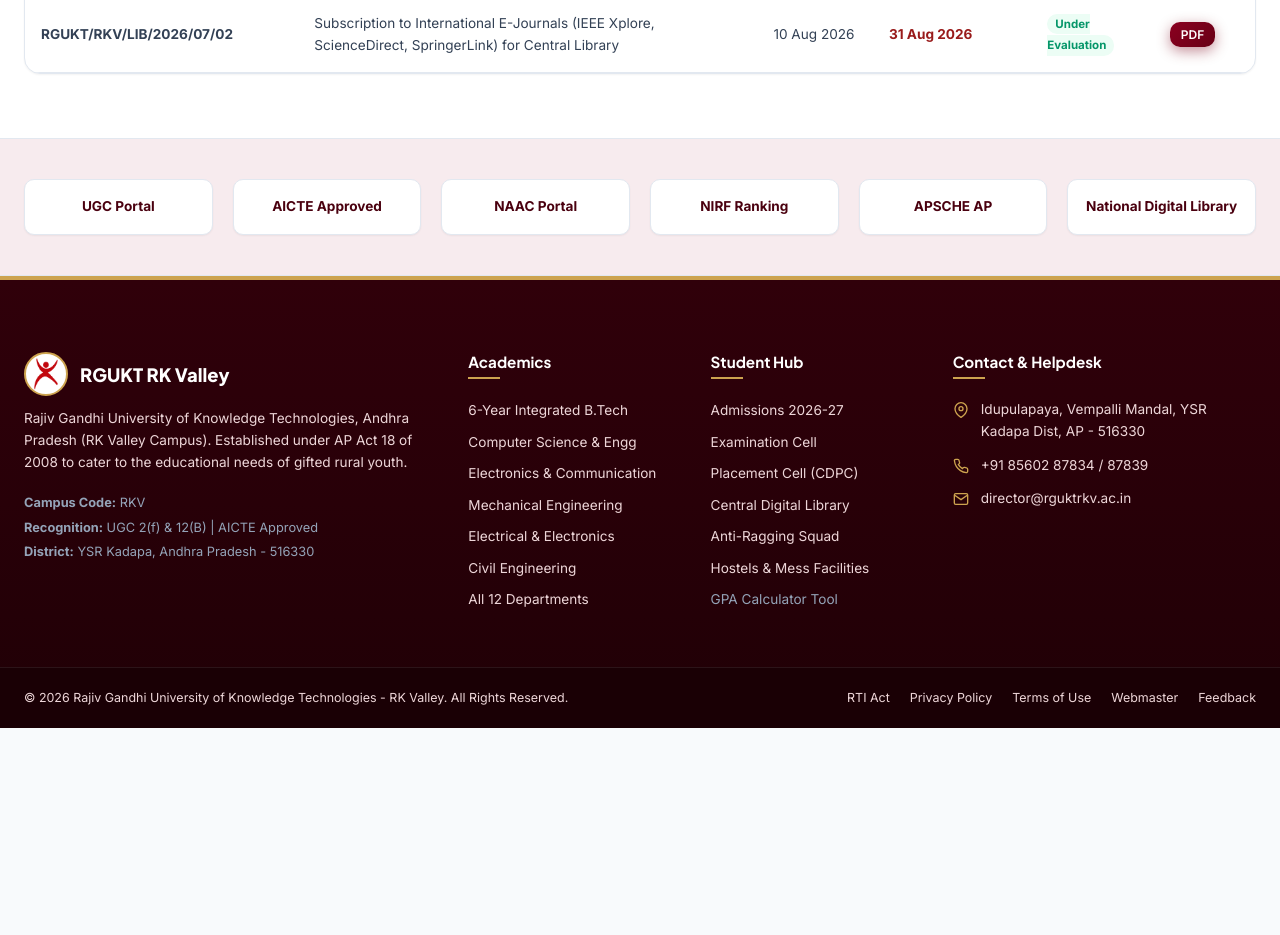
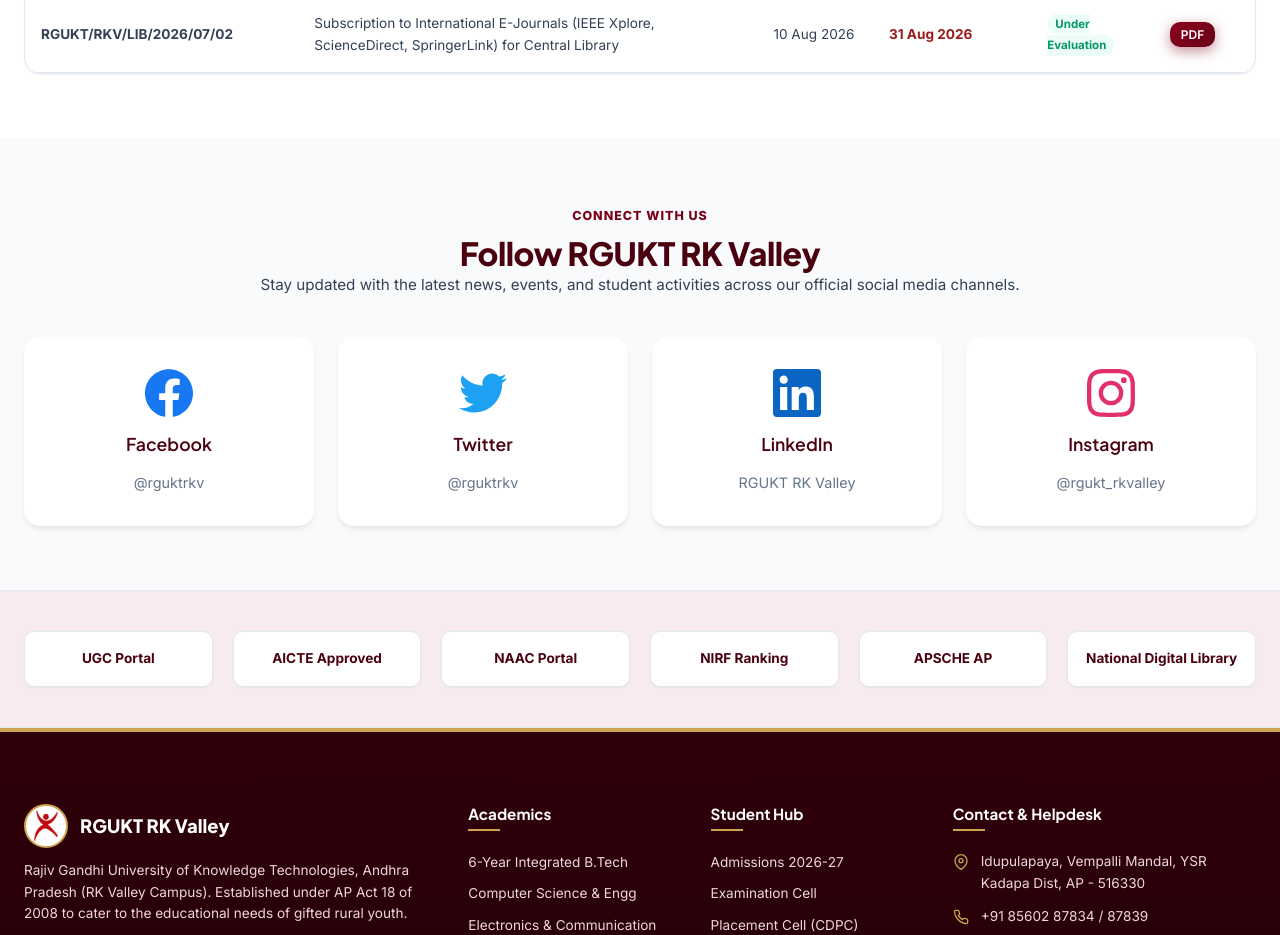
Before and after one commit to formsrgukt/RKVALLEY, a Next.js app: page /home in a window 1280 px wide. Shown: the part 7440-8375 px from the top of the page. Before the commit the page ends 8168 px from the top, so only its background shows below. Built offline with nearby package versions, Linux system fonts and the light colour scheme.

Commit message:
Add Social Media section to home page

```diff
--- a/src/app/(main)/home/page.tsx
+++ b/src/app/(main)/home/page.tsx
@@ -251,7 +251,133 @@
         </div>
       </section>
 
-      {/* 11. Accreditations Bar */}
+      {/* 11. Social Media Connect */}
+      <section className="section-padding" style={{ background: "var(--surface-bg, #f8fafc)" }} aria-label="Social Media">
+        <div className="container">
+          <div className="section-header" style={{ textAlign: "center", justifyContent: "center", display: "flex", flexDirection: "column", alignItems: "center" }}>
+            <div style={{ maxWidth: "800px" }}>
+              <span className="section-tag" style={{ justifyContent: "center" }}>Connect With Us</span>
+              <h3 className="section-title">Follow RGUKT RK Valley</h3>
+              <p className="section-subtitle" style={{ margin: "0 auto" }}>
+                Stay updated with the latest news, events, and student activities across our official social media channels.
+              </p>
+            </div>
+          </div>
+
+          <div style={{
+            display: "grid",
+            gridTemplateColumns: "repeat(auto-fit, minmax(250px, 1fr))",
+            gap: "1.5rem",
+            marginTop: "2.5rem"
+          }}>
+            {/* Facebook Card */}
+            <a href="#" target="_blank" rel="noopener noreferrer" style={{
+              background: "#ffffff",
+              borderRadius: "16px",
+              padding: "2rem",
+              display: "flex",
+              flexDirection: "column",
+              alignItems: "center",
+              gap: "1rem",
+              textDecoration: "none",
+              color: "inherit",
+              boxShadow: "var(--shadow-md, 0 4px 6px -1px rgba(0, 0, 0, 0.1))",
+              transition: "transform 0.3s, box-shadow 0.3s",
+            }}
+            onMouseOver={(e) => { e.currentTarget.style.transform = "translateY(-5px)"; e.currentTarget.style.boxShadow = "var(--shadow-xl, 0 20px 25px -5px rgba(0, 0, 0, 0.1))"; }}
+            onMouseOut={(e) => { e.currentTarget.style.transform = "translateY(0)"; e.currentTarget.style.boxShadow = "var(--shadow-md, 0 4px 6px -1px rgba(0, 0, 0, 0.1))"; }}
+            >
+              <div style={{ color: "#1877F2" }}>
+                <svg width="48" height="48" viewBox="0 0 24 24" fill="currentColor">
+                  <path d="M24 12.073c0-6.627-5.373-12-12-12s-12 5.373-12 12c0 5.99 4.388 10.954 10.125 11.854v-8.385H7.078v-3.469h3.047V9.43c0-3.007 1.792-4.669 4.533-4.669 1.312 0 2.686.235 2.686.235v2.953H15.83c-1.491 0-1.956.925-1.956 1.874v2.25h3.328l-.532 3.469h-2.796v8.385C19.612 23.027 24 18.062 24 12.073z"/>
+                </svg>
+              </div>
+              <h4 style={{ margin: 0, fontSize: "1.1rem", fontWeight: 600 }}>Facebook</h4>
+              <span style={{ color: "#64748b", fontSize: "0.9rem" }}>@rguktrkv</span>
+            </a>
+
+            {/* Twitter Card */}
+            <a href="#" target="_blank" rel="noopener noreferrer" style={{
+              background: "#ffffff",
+              borderRadius: "16px",
+              padding: "2rem",
+              display: "flex",
+              flexDirection: "column",
+              alignItems: "center",
+              gap: "1rem",
+              textDecoration: "none",
+              color: "inherit",
+              boxShadow: "var(--shadow-md, 0 4px 6px -1px rgba(0, 0, 0, 0.1))",
+              transition: "transform 0.3s, box-shadow 0.3s",
+            }}
+            onMouseOver={(e) => { e.currentTarget.style.transform = "translateY(-5px)"; e.currentTarget.style.boxShadow = "var(--shadow-xl, 0 20px 25px -5px rgba(0, 0, 0, 0.1))"; }}
+            onMouseOut={(e) => { e.currentTarget.style.transform = "translateY(0)"; e.currentTarget.style.boxShadow = "var(--shadow-md, 0 4px 6px -1px rgba(0, 0, 0, 0.1))"; }}
+            >
+              <div style={{ color: "#1DA1F2" }}>
+                <svg width="48" height="48" viewBox="0 0 24 24" fill="currentColor">
+                  <path d="M23.953 4.57a10 10 0 01-2.825.775 4.958 4.958 0 002.163-2.723 10.054 10.054 0 01-3.127 1.184 4.92 4.92 0 00-8.384 4.482C7.69 8.095 4.067 6.13 1.64 3.162a4.822 4.822 0 00-.666 2.475c0 1.71.87 3.213 2.188 4.096a4.904 4.904 0 01-2.228-.616v.06a4.923 4.923 0 003.946 4.827 4.996 4.996 0 01-2.212.085 4.936 4.936 0 004.604 3.417 9.867 9.867 0 01-6.102 2.105c-.39 0-.779-.023-1.17-.067a13.995 13.995 0 007.557 2.209c9.053 0 13.998-7.496 13.998-13.985 0-.21 0-.42-.015-.63A9.935 9.935 0 0024 4.59z"/>
+                </svg>
+              </div>
+              <h4 style={{ margin: 0, fontSize: "1.1rem", fontWeight: 600 }}>Twitter</h4>
+              <span style={{ color: "#64748b", fontSize: "0.9rem" }}>@rguktrkv</span>
+            </a>
+
+            {/* LinkedIn Card */}
+            <a href="#" target="_blank" rel="noopener noreferrer" style={{
+              background: "#ffffff",
+              borderRadius: "16px",
+              padding: "2rem",
+              display: "flex",
+              flexDirection: "column",
+              alignItems: "center",
+              gap: "1rem",
+              textDecoration: "none",
+              color: "inherit",
+              boxShadow: "var(--shadow-md, 0 4px 6px -1px rgba(0, 0, 0, 0.1))",
+              transition: "transform 0.3s, box-shadow 0.3s",
+            }}
+            onMouseOver={(e) => { e.currentTarget.style.transform = "translateY(-5px)"; e.currentTarget.style.boxShadow = "var(--shadow-xl, 0 20px 25px -5px rgba(0, 0, 0, 0.1))"; }}
+            onMouseOut={(e) => { e.currentTarget.style.transform = "translateY(0)"; e.currentTarget.style.boxShadow = "var(--shadow-md, 0 4px 6px -1px rgba(0, 0, 0, 0.1))"; }}
+            >
+              <div style={{ color: "#0A66C2" }}>
+                <svg width="48" height="48" viewBox="0 0 24 24" fill="currentColor">
+                  <path d="M20.447 20.452h-3.554v-5.569c0-1.328-.027-3.037-1.852-3.037-1.853 0-2.136 1.445-2.136 2.939v5.667H9.351V9h3.414v1.561h.046c.477-.9 1.637-1.85 3.37-1.85 3.601 0 4.267 2.37 4.267 5.455v6.286zM5.337 7.433c-1.144 0-2.063-.926-2.063-2.065 0-1.138.92-2.063 2.063-2.063 1.14 0 2.064.925 2.064 2.063 0 1.139-.925 2.065-2.064 2.065zm1.782 13.019H3.555V9h3.564v11.452zM22.225 0H1.771C.792 0 0 .774 0 1.729v20.542C0 23.227.792 24 1.771 24h20.451C23.2 24 24 23.227 24 22.271V1.729C24 .774 23.2 0 22.222 0h.003z"/>
+                </svg>
+              </div>
+              <h4 style={{ margin: 0, fontSize: "1.1rem", fontWeight: 600 }}>LinkedIn</h4>
+              <span style={{ color: "#64748b", fontSize: "0.9rem" }}>RGUKT RK Valley</span>
+            </a>
+
+            {/* Instagram Card */}
+            <a href="#" target="_blank" rel="noopener noreferrer" style={{
+              background: "#ffffff",
+              borderRadius: "16px",
+              padding: "2rem",
+              display: "flex",
+              flexDirection: "column",
+              alignItems: "center",
+              gap: "1rem",
+              textDecoration: "none",
+              color: "inherit",
+              boxShadow: "var(--shadow-md, 0 4px 6px -1px rgba(0, 0, 0, 0.1))",
+              transition: "transform 0.3s, box-shadow 0.3s",
+            }}
+            onMouseOver={(e) => { e.currentTarget.style.transform = "translateY(-5px)"; e.currentTarget.style.boxShadow = "var(--shadow-xl, 0 20px 25px -5px rgba(0, 0, 0, 0.1))"; }}
+            onMouseOut={(e) => { e.currentTarget.style.transform = "translateY(0)"; e.currentTarget.style.boxShadow = "var(--shadow-md, 0 4px 6px -1px rgba(0, 0, 0, 0.1))"; }}
+            >
+              <div style={{ color: "#E1306C" }}>
+                <svg width="48" height="48" viewBox="0 0 24 24" fill="currentColor">
+                  <path d="M12 2.163c3.204 0 3.584.012 4.85.07 3.252.148 4.771 1.691 4.919 4.919.058 1.265.069 1.645.069 4.849 0 3.205-.012 3.584-.069 4.849-.149 3.225-1.664 4.771-4.919 4.919-1.266.058-1.644.07-4.85.07-3.204 0-3.584-.012-4.849-.07-3.26-.149-4.771-1.699-4.919-4.92-.058-1.265-.07-1.644-.07-4.849 0-3.204.013-3.583.07-4.849.149-3.227 1.664-4.771 4.919-4.919 1.266-.057 1.645-.069 4.849-.069zM12 0C8.741 0 8.333.014 7.053.072 2.695.272.273 2.69.073 7.052.014 8.333 0 8.741 0 12c0 3.259.014 3.668.072 4.948.2 4.358 2.618 6.78 6.98 6.98C8.333 23.986 8.741 24 12 24c3.259 0 3.668-.014 4.948-.072 4.354-.2 6.782-2.618 6.979-6.98.059-1.28.073-1.689.073-4.948 0-3.259-.014-3.667-.072-4.947-.196-4.354-2.617-6.78-6.979-6.98C15.668.014 15.259 0 12 0zm0 5.838a6.162 6.162 0 100 12.324 6.162 6.162 0 000-12.324zM12 16a4 4 0 110-8 4 4 0 010 8zm6.406-11.845a1.44 1.44 0 100 2.881 1.44 1.44 0 000-2.881z"/>
+                </svg>
+              </div>
+              <h4 style={{ margin: 0, fontSize: "1.1rem", fontWeight: 600 }}>Instagram</h4>
+              <span style={{ color: "#64748b", fontSize: "0.9rem" }}>@rgukt_rkvalley</span>
+            </a>
+          </div>
+        </div>
+      </section>
+
+      {/* 12. Accreditations Bar */}
       <div className="official-links-bar" aria-label="Official Links & Accreditations">
         <div className="container">
           <div className="official-links-grid">
```
